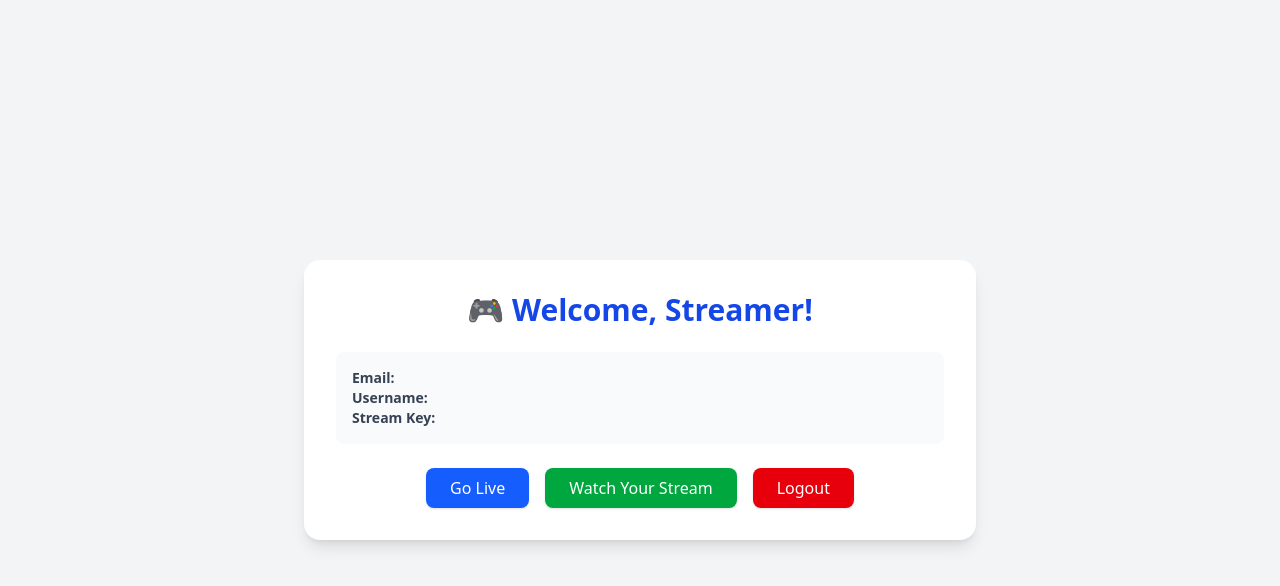
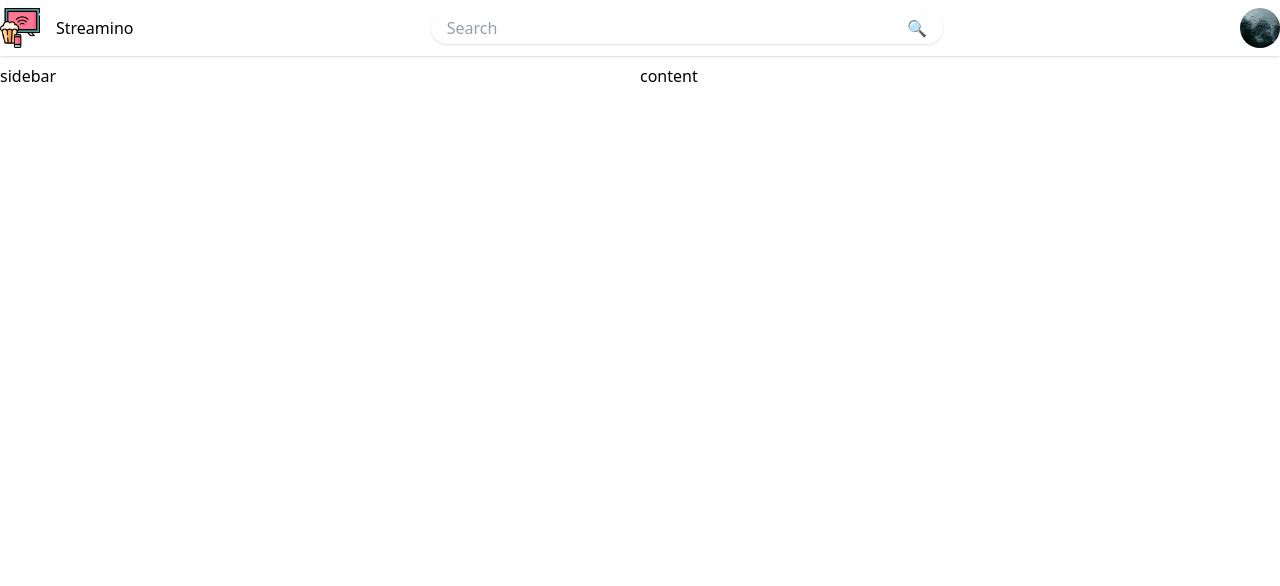
Before and after one commit to arpan-semwal/Streamino, a React (Vite) app in the folder Streamino-Frontend/: page /dashboard in a window 1280 px wide. Shown: the top 586 px of the page. Built offline with nearby package versions, Linux system fonts and the light colour scheme.

Commit message:
Navbar+DashboardUI_ Update

```diff
--- a/Streamino-Frontend/package.json
+++ b/Streamino-Frontend/package.json
@@ -14,6 +14,7 @@
     "axios": "^1.10.0",
     "framer-motion": "^12.23.3",
     "hls.js": "^1.6.5",
+    "lucide-react": "^0.532.0",
     "react": "^19.1.0",
     "react-dom": "^19.1.0",
     "react-router-dom": "^7.6.3"
--- a/Streamino-Frontend/src/components/Navbar.tsx
+++ b/Streamino-Frontend/src/components/Navbar.tsx
@@ -1,12 +1,27 @@
+
+
 import React from 'react';
-import { Link } from 'react-router-dom';
+import Search from './Search';
+
 
 const Navbar: React.FC = () => {
   return (
-    <nav style={{ padding: '1rem', background: '#222', color: '#fff' }}>
-      <Link to="/" style={{ marginRight: '1rem', color: '#61dafb' }}>Home</Link>
-      <Link to="/stream" style={{ color: '#61dafb' }}>Watch Stream</Link>
-    </nav>
+  <nav className='flex row items-center w-full h-14 shadow'>
+    <div className='flex items-center space-x-4' >
+      <img src="../../public/logo-stream.png" className='w-10 h-10' alt="" />
+
+      <span>Streamino</span>
+
+    </div>
+
+    <div className='flex flex-grow justify-center'>
+    <Search/>
+    </div>
+
+    <div className='flex items-center'>
+      <img src="../../public/dark.jpg" alt="" className='object-cover rounded-full w-10 h-10 ' />
+    </div>
+  </nav>
   );
 };
 
--- /dev/null
+++ b/Streamino-Frontend/src/components/Search.tsx
@@ -0,0 +1,28 @@
+
+
+
+
+ const Search : React.FC = () =>{
+	return(
+		<div className=" flex items-center bg-white rounded-full shadow  px-4 py-1 w-full max-w-lg">
+
+
+				<input
+					type="text"
+					placeholder="Search"
+					className="flex flex-grow text-gray-700 focus:outline-none"
+				/>
+
+
+
+
+			<button>
+				  🔍
+			</button>
+	</div>
+
+
+	)
+ }
+
+export default Search;
--- /dev/null
+++ b/Streamino-Frontend/src/components/Sidebar.tsx
@@ -0,0 +1,13 @@
+const Sidebar: React.FC = () => {
+	return(
+		<div>
+			sidebar
+		</div>
+	)
+
+
+
+
+}
+
+export default Sidebar;
--- a/Streamino-Frontend/src/pages/Dashboard.tsx
+++ b/Streamino-Frontend/src/pages/Dashboard.tsx
@@ -1,59 +1,48 @@
 import React from "react";
 import { useNavigate } from "react-router-dom";
+//import { LogOut, PlayCircle, Video } from "lucide-react"; // for icons
+import Navbar from "../components/Navbar";
+import Sidebar from "../components/Sidebar";
 
 const Dashboard: React.FC = () => {
   const navigate = useNavigate();
-  const user = JSON.parse(localStorage.getItem("user") || "{}");
+  //const user = JSON.parse(localStorage.getItem("user") || "{}");
 
-  const handleGoLive = () => {
-    navigate("/stream/create");
-  };
+  //const handleGoLive = () => {
+  //  navigate("/stream/create");
+  //};
 
-  const handleWatch = () => {
-    navigate(`/watch/${user.streamKey}`);
-  };
+  //const handleWatch = () => {
+  //  navigate(`/watch/${user.streamKey}`);
+  //};
 
-  const handleLogout = () => {
-    localStorage.removeItem("user");
-    navigate("/login");
-  };
+  //const handleLogout = () => {
+  //  localStorage.removeItem("user");
+  //  navigate("/login");
+  //};
 
   return (
-    <div className="min-h-screen bg-gray-100 px-4 py-10 flex items-center justify-center">
-      <div className="w-full max-w-2xl bg-white rounded-2xl shadow-lg p-8">
-        <h2 className="text-3xl font-bold text-center text-blue-700 mb-6">
-          🎮 Welcome, {user?.fullName || "Streamer"}!
-        </h2>
 
-        <div className="bg-gray-50 p-4 rounded-lg mb-6 text-sm text-gray-700">
-          <p><strong>Email:</strong> {user?.email}</p>
-          <p><strong>Username:</strong> {user?.username}</p>
-          <p><strong>Stream Key:</strong> <code className="break-words">{user?.streamKey}</code></p>
-        </div>
 
-        <div className="flex flex-col sm:flex-row justify-center gap-4">
-          <button
-            onClick={handleGoLive}
-            className="bg-blue-600 text-white px-6 py-2 rounded-lg shadow hover:bg-blue-700 transition"
-          >
-            Go Live
-          </button>
+    <div className="flex flex-col h-screen">
 
-          <button
-            onClick={handleWatch}
-            className="bg-green-600 text-white px-6 py-2 rounded-lg shadow hover:bg-green-700 transition"
-          >
-            Watch Your Stream
-          </button>
 
-          <button
-            onClick={handleLogout}
-            className="bg-red-600 text-white px-6 py-2 rounded-lg shadow hover:bg-red-700 transition"
-          >
-            Logout
-          </button>
-        </div>
+
+      <div className="h-16">
+           <Navbar/>
       </div>
+
+      <div className="flex flex-1">
+          <div className="flex flex-1">
+        <Sidebar/>
+      </div>
+
+      <div className="flex-1">
+        content
+       </div>
+      </div>
+
+
     </div>
   );
 };
--- a/Streamino-Frontend/src/pages/Home.tsx
+++ b/Streamino-Frontend/src/pages/Home.tsx
@@ -4,31 +4,31 @@ import { motion } from 'framer-motion';
 
 const Home: React.FC = () => {
   return (
-    <div className="min-h-screen flex items-center justify-center bg-gradient-to-br from-indigo-100 to-blue-200 px-4">
+    <div className="min-h-screen flex items-center justify-center bg-gradient-to-br from-[#1a1a2e] via-[#240046] to-[#3c096c] px-4">
       <motion.div
         initial={{ opacity: 0, y: 40 }}
         animate={{ opacity: 1, y: 0 }}
         transition={{ duration: 0.8 }}
-        className="text-center bg-white p-6 sm:p-10 rounded-2xl shadow-xl max-w-2xl w-full"
+        className="text-center bg-[#1e1e2e] bg-opacity-10 backdrop-blur-sm border border-white border-opacity-30 text-white p-6 sm:p-10 rounded-2xl shadow-xl max-w-2xl w-full"
       >
-        <h1 className="text-3xl sm:text-4xl md:text-5xl font-extrabold text-blue-700 mb-4 leading-snug">
-          🎥 Welcome to <span className="text-indigo-600">Streamino</span>
+        <h1 className="text-3xl sm:text-4xl md:text-5xl font-extrabold text-[#ff9a63] mb-4 leading-snug">
+          🎥 Welcome to <span className="text-[#d67eff]">Streamino</span>
         </h1>
 
-        <p className="text-base sm:text-lg text-gray-600 mb-8 px-2 sm:px-0">
+        <p className="text-base sm:text-lg text-gray-300 mb-8 px-2 sm:px-0">
           Discover and create live streams with ease. Join the community of content creators and viewers.
         </p>
 
         <div className="flex flex-col sm:flex-row justify-center gap-4 sm:gap-6">
           <Link
             to="/register"
-            className="bg-blue-600 text-white px-6 py-2 rounded-lg shadow hover:bg-blue-700 transition text-sm sm:text-base"
+            className="bg-gradient-to-r from-pink-500 via-purple-500 to-indigo-500 text-white px-6 py-2 rounded-lg shadow hover:opacity-90 transition text-sm sm:text-base"
           >
             Register
           </Link>
           <Link
             to="/login"
-            className="bg-gray-600 text-white px-6 py-2 rounded-lg shadow hover:bg-gray-700 transition text-sm sm:text-base"
+            className="bg-[#1e1e2e] border border-white border-opacity-30 text-white px-6 py-2 rounded-lg shadow hover:bg-opacity-60 transition text-sm sm:text-base"
           >
             Login
           </Link>
```
Also changed, not shown: Streamino-Frontend/public/logo-stream.png (added), 1 other file (tests, documents, lock files or other folders).
